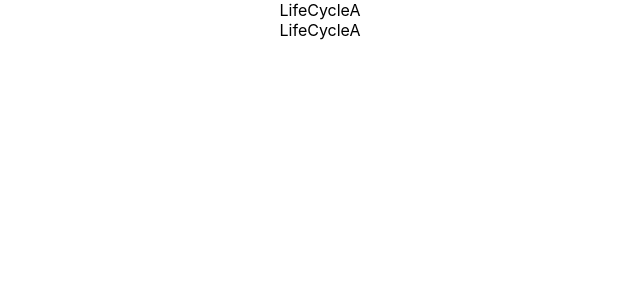
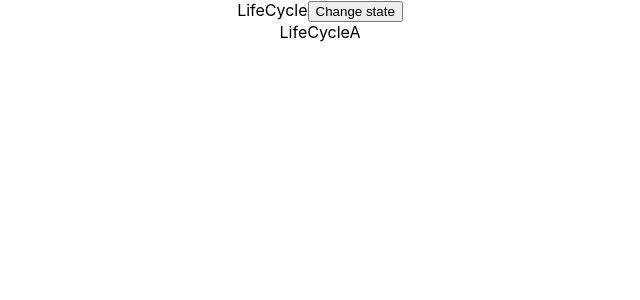
Before and after one commit to Vivek-Bhagat/React.js-source-codes-with-examples, a React (Create React App) app: page / in a window 1280 px wide. Shown: the top 300 px of the page, without its empty margins (320-960 px from the left). Built offline with nearby package versions, Linux system fonts and the light colour scheme.

Commit message:
updating lifestyle hooks

```diff
--- a/src/components/LifeCycle.js
+++ b/src/components/LifeCycle.js
@@ -1,32 +1,53 @@
-import React, { Component } from 'react'
-import LifeCycleA from './LifeCycleA'
+import React, { Component } from "react";
+import LifeCycleA from "./LifeCycleA";
 
 class LifeCycle extends Component {
   constructor(props) {
-      super(props)
+    super(props);
 
     this.state = {
-        name:'guest'
-      }
-      console.log("LifeCycle Constructer")
+      name: "guest",
+    };
+    console.log("LifeCycle Constructer");
   }
 
-    static getDerivedStateFromProps(props,state){
-        console.log("LifeCycle getDerivedStateFromProps")
+  static getDerivedStateFromProps(props, state) {
+    console.log("LifeCycle getDerivedStateFromProps");
     return null;
   }
-    componentDidMount(){
-        console.log("LifeCycle Did mount")
+  componentDidMount() {
+    console.log("LifeCycle Did mount");
+  }
+
+  shouldComponentUpdate(){
+    console.log("LifeCycle component should update")
+    return true;
+  }
+
+  getSnapshotBeforeUpdate(prevProps, prevState){
+    console.log(" LifeCylcle getsnapshotBefore Update")
+    return null;
+  }
+
+  componentDidUpdate(){
+    console.log("Lifecycle component getUpdate")
+  }
+
+  changeState = ()=>{
+    this.setState({
+      name:'User'
+    })
   }
   render() {
-    console.log("LifeCycle render")
+    console.log("LifeCycle render");
     return (
       <div>
-        LifeCycleA
+        LifeCycle
+        <button onClick={this.changeState}>Change state</button>
         <LifeCycleA />
       </div>
     );
   }
 }
 
-export default LifeCycle
+export default LifeCycle;
--- a/src/components/LifeCycleA.js
+++ b/src/components/LifeCycleA.js
@@ -17,8 +17,22 @@ class LifeCycleA extends Component {
   componentDidMount() {
     console.log("LifeCycleA Did mount");
   }
+
+  shouldComponentUpdate() {
+    console.log("LifeCycleA component should update");
+    return true;
+  }
+
+  getSnapshotBeforeUpdate(prevProps, prevState) {
+    console.log(" LifeCylcleA getsnapshotBefore Update");
+    return null;
+  }
+
+  componentDidUpdate() {
+    console.log("LifecycleA component getUpdate");
+  }
   render() {
-    console.log("LifeCycle render");
+    console.log("LifeCycleA render");
     return <div>LifeCycleA</div>;
   }
 }
```
Lines whose indentation alone changed are shown as unchanged.
